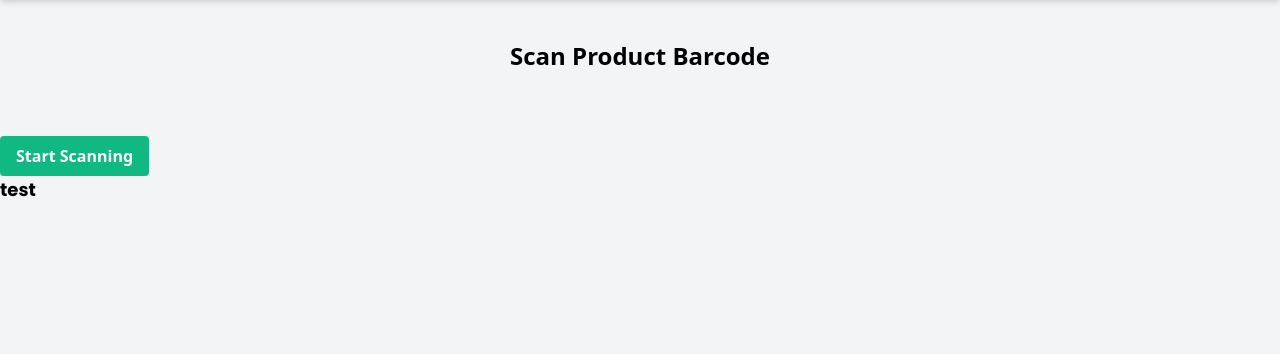
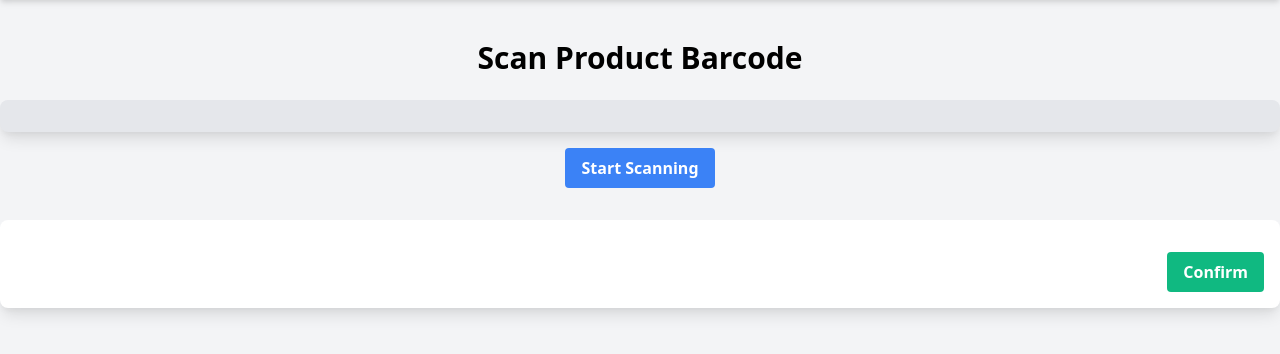
Before and after one commit to maestromaximo/webPerson, a Django app: page /health/scanning/ in a window 1280 px wide. Shown: the part 64-418 px from the top of the page. Run offline with Django 5.2, Linux system fonts and the light colour scheme; some libraries are stand-ins or nearby versions.

Commit message:
prettier

```diff
--- a/templates/scanning_page.html
+++ b/templates/scanning_page.html
@@ -4,26 +4,29 @@
 {% block title %}Barcode Scanner{% endblock %}
 
 {% block content %}
-
 <head>
     <script src="https://unpkg.com/@ericblade/quagga2@latest/dist/quagga.min.js"></script>
-
 </head>
 <div class="container mx-auto mt-10">
-    <h2 class="text-center text-2xl font-bold mb-4">Scan Product Barcode</h2>
-    <div id="scanner-container" class="bg-gray-100 p-4 rounded-lg">
+    <h2 class="text-center text-3xl font-bold mb-6">Scan Product Barcode</h2>
+    <div id="scanner-container" class="bg-gray-200 p-4 rounded-lg shadow-lg">
         <!-- Camera view will be displayed here -->
     </div>
-    <button id="startButton" class="bg-green-500 hover:bg-green-700 text-white font-bold py-2 px-4 rounded mt-4">
-        Start Scanning
-    </button>
-
-    <div id="nutrinionalDiv" class="text-lg font-primary font-semibold">
-
-        <p id="modifyText">test</p>
-
+    <div class="flex justify-center mt-4">
+        <button id="startButton" class="bg-blue-500 hover:bg-blue-700 text-white font-bold py-2 px-4 rounded">
+            Start Scanning
+        </button>
+    </div>
+    <div id="nutrinionalDiv" class="mt-8 p-4 bg-white shadow-lg rounded-lg">
+        <p id="modifyText" class="text-gray-800 text-lg"></p>
+        <div class="flex justify-end mt-4">
+            <button id="confirmButton" class="bg-green-500 hover:bg-green-700 text-white font-bold py-2 px-4 rounded">
+                Confirm
+            </button>
+        </div>
     </div>
 </div>
+
 
 <script>
     function onBarcodeDetected(barcode) {
```
